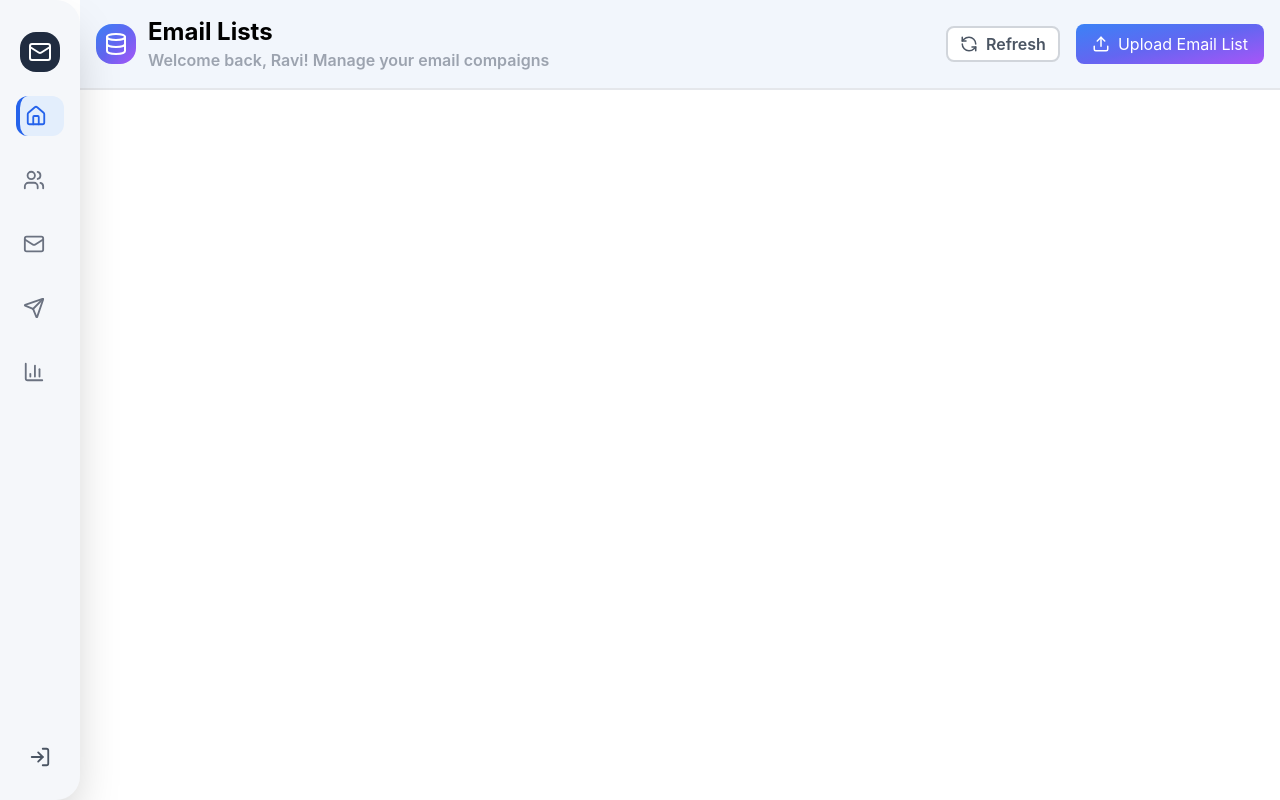
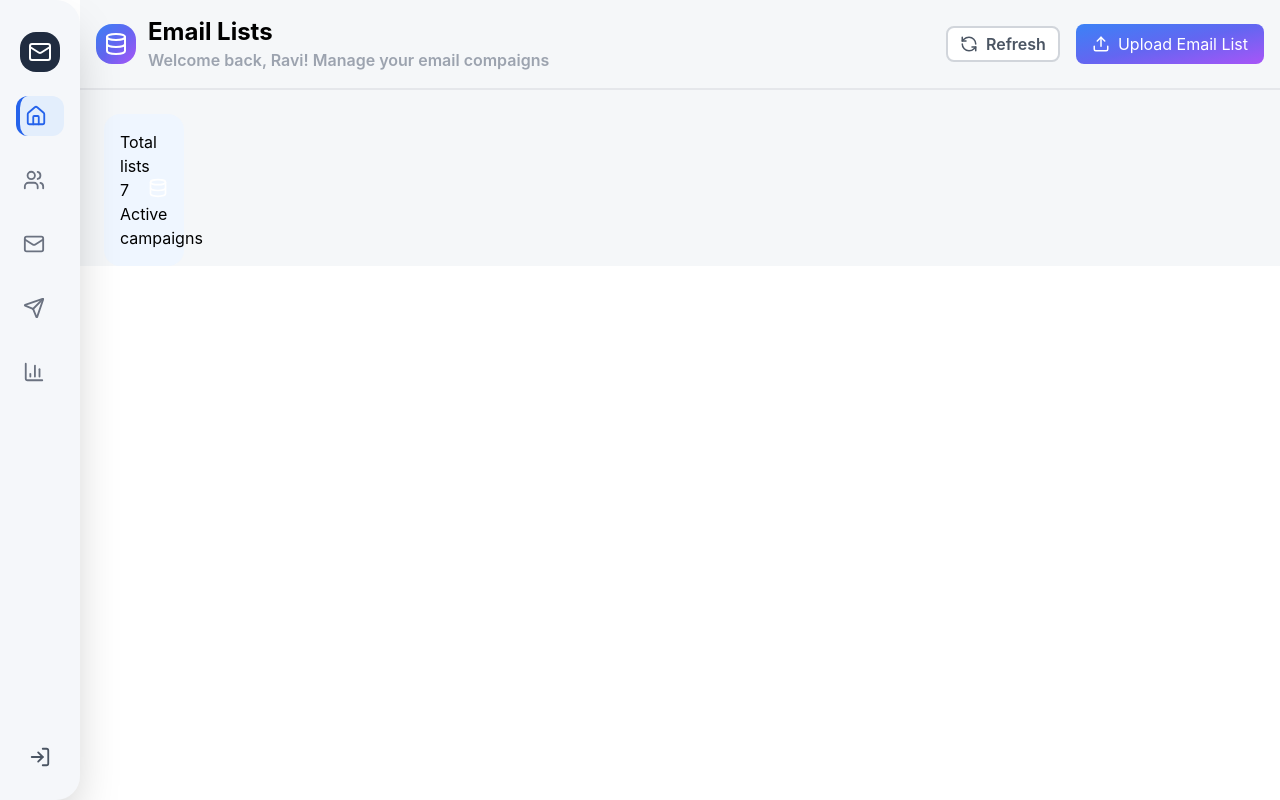
Before and after one commit to techieshruti/Globopersona-project-Frontend-UI-Redesign, a React (Vite) app: page / in a window 1280 px wide. Built offline with nearby package versions, Linux system fonts and the light colour scheme.

Commit message:
added email header card

```diff
--- a/src/components/Email List/EmailHeaderCards.jsx
+++ b/src/components/Email List/EmailHeaderCards.jsx
@@ -0,0 +1,20 @@
+import { Database } from 'lucide-react'
+import React from 'react'
+
+const EmailHeaderCards = ({title, value, icon,
+    subtitle, bgColor}) => {
+  return (
+    <div className={`${bgColor} w-20 p-4 rounded-2xl flex flex-col gap-2 border-gray-200`}>
+        <div >
+            <h2>{title}</h2>
+            <div className='flex justify-between'>
+                <p>{value}</p>
+                <span>{icon}</span>
+            </div>
+            <p>{subtitle}</p>
+        </div>
+    </div>
+  )
+}
+
+export default EmailHeaderCards
--- a/src/components/Email List/EmailList.jsx
+++ b/src/components/Email List/EmailList.jsx
@@ -1,13 +1,30 @@
 import React from 'react'
 import EmailHeader from './EmailHeader'
 import Sidebar from '../layout/Sidebar'
+import EmailHeaderCards from './EmailHeaderCards'
+import { Database } from 'lucide-react'
+
+const cardData=[
+  {
+    title: "Total lists",
+    value: "7",
+    icon: <Database size={20} className="text-white" />,
+    subtitle: "Active campaigns",
+    bgColor: "bg-blue-50",
+}
+]
 
 const EmailList = () => {
   return (
     <div>
       <Sidebar/>
-      <div className='bg-[#f2f6fc] ml-20'>
+      <div className='bg-[#f5f7f9] ml-20'>
         <EmailHeader/>
+        <div className="grid grid-cols-6 gap-4 mt-6 px-6">
+        {cardData.map((item) => (
+          <EmailHeaderCards key={item.title} {...item} />
+        ))}
+      </div>
      </div>
     </div>
   )
```
